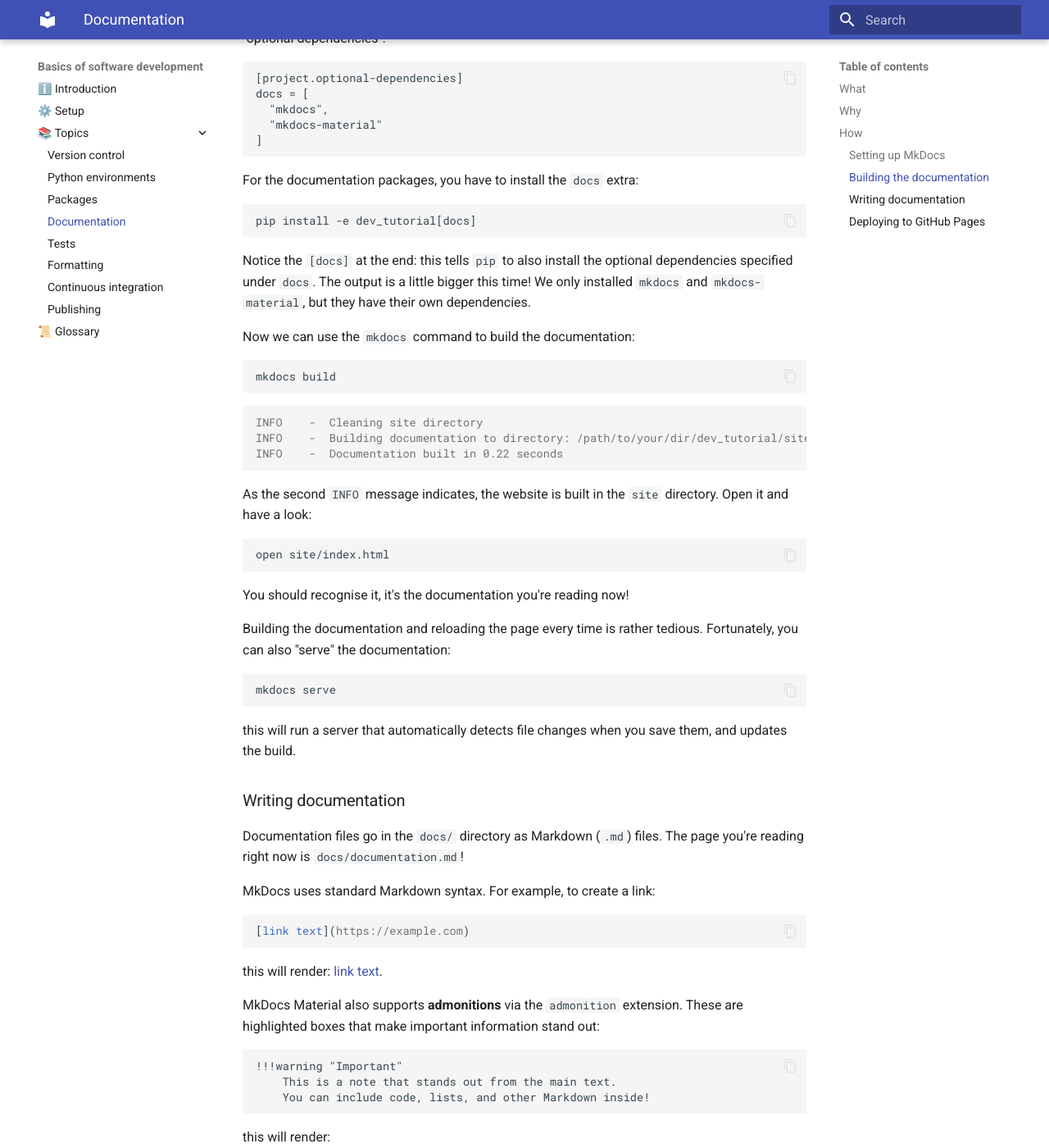
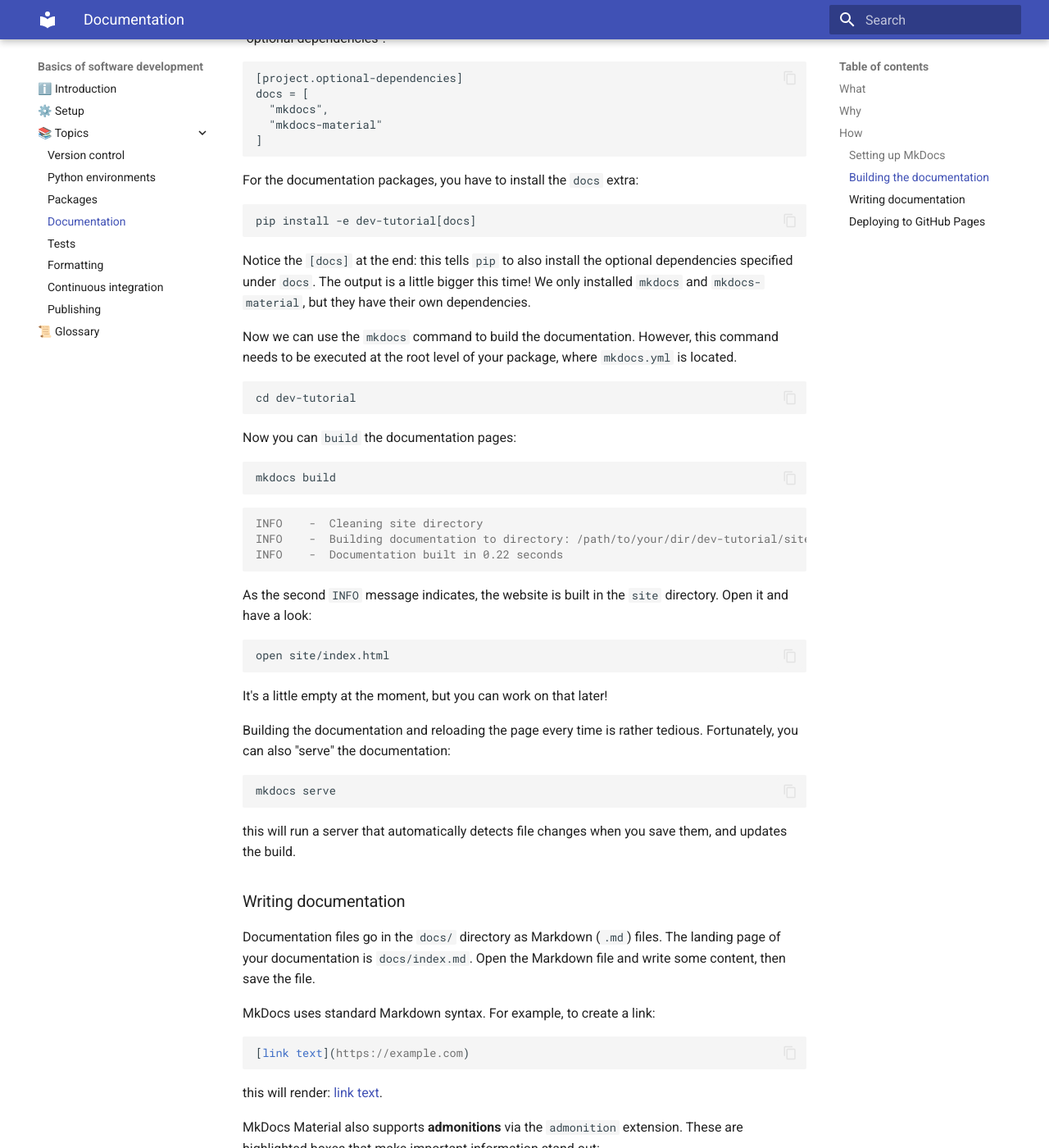
Before and after one commit to mbercx/softdev-101, an MkDocs documentation site: the page built from docs/documentation.md, in a window 1280 px wide and 1400 px high, scrolled down 1768 px. Shown: the whole window at 82% size. Built offline with MkDocs 1.6.1 and Material for MkDocs 9.7.7, drawn with Linux system fonts in a browser that asks for light colours; some of the changed text lies outside the part shown.

Commit message:
👌 Documentation: polish instructions

````diff
--- a/docs/documentation.md
+++ b/docs/documentation.md
@@ -34,7 +34,7 @@
 
 ### Setting up MkDocs
 
-MkDocs is already set up in the `dev_tutorial` package.
+MkDocs is already set up in the `dev-tutorial` package.
 Let's look at the key components:
 
 The `mkdocs.yml` configuration file:
@@ -79,14 +79,21 @@
 For the documentation packages, you have to install the `docs` extra:
 
 ```
-pip install -e dev_tutorial[docs]
+pip install -e dev-tutorial[docs]
 ```
 
 Notice the `[docs]` at the end: this tells `pip` to also install the optional dependencies specified under `docs`.
 The output is a little bigger this time!
 We only installed `mkdocs` and `mkdocs-material`, but they have their own dependencies.
 
-Now we can use the `mkdocs` command to build the documentation:
+Now we can use the `mkdocs` command to build the documentation.
+However, this command needs to be executed at the root level of your package, where `mkdocs.yml` is located.
+
+```
+cd dev-tutorial
+```
+
+Now you can `build` the documentation pages:
 
 ```
 mkdocs build
@@ -94,7 +101,7 @@
 
 ```console {.no-copy}
 INFO    -  Cleaning site directory
-INFO    -  Building documentation to directory: /path/to/your/dir/dev_tutorial/site
+INFO    -  Building documentation to directory: /path/to/your/dir/dev-tutorial/site
 INFO    -  Documentation built in 0.22 seconds
 ```
 
@@ -105,7 +112,7 @@
 open site/index.html
 ```
 
-You should recognise it, it's the documentation you're reading now!
+It's a little empty at the moment, but you can work on that later!
 
 Building the documentation and reloading the page every time is rather tedious.
 Fortunately, you can also "serve" the documentation:
@@ -119,7 +126,8 @@
 ### Writing documentation
 
 Documentation files go in the `docs/` directory as Markdown (`.md`) files.
-The page you're reading right now is `docs/documentation.md`!
+The landing page of your documentation is `docs/index.md`.
+Open the Markdown file and write some content, then save the file.
 
 MkDocs uses standard Markdown syntax. For example, to create a link:
 
@@ -149,10 +157,8 @@
 
 !!! tip "Give it a try!"
 
-    Serve the documentation with `mkdocs serve`, open this page, make some changes and save the file.
+    Serve the documentation with `mkdocs serve`, open `docs/index.md`, make some changes and save the file.
     Can you see the page being updated?
-
-You're probably wondering how to deploy the documentation to a website, as I've done for this repository.
 
 ### Deploying to GitHub Pages
 
@@ -181,12 +187,12 @@
 Your documentation will be available at:
 
 ```
-https://<username>.github.io/dev_tutorial/
+https://<username>.github.io/dev-tutorial/
 ```
 
 For example, this documentation is hosted at: [https://mbercx.github.io/softdev-101/](https://mbercx.github.io/softdev-101/)
 
-!!!note "First time setup"
+???tip "My page is not deploying! 😭"
 
     The first time you deploy, you may need to enable GitHub Pages in your repository settings:
 
````
Also changed, not shown: other parts of docs/documentation.md (+1 -1 lines).
